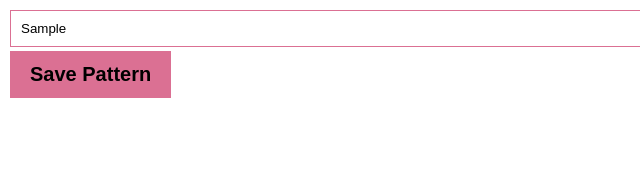
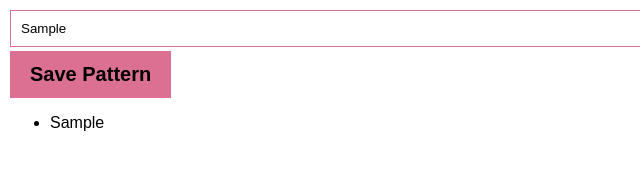
Before and after one commit to CodeLHC/needlework-chromeExtension, a plain HTML site: page index.html in a window 1280 px wide. Both pictures are taken after typing "Sample" into the empty fields and a click on the button "Save Pattern". Shown: the full height of the page, 0-640 px from the left. Drawn offline with Linux system fonts and the light colour scheme.

Commit message:
function to render text from input field

```diff
--- a/index.html
+++ b/index.html
@@ -4,8 +4,11 @@
     <link rel="stylesheet" href="index.css">
 </head>
 <body>
-    <input type="text" id="input=el">
+    <input type="text" id="input-el">
     <button id="input-btn">Save Pattern</button>
-    <script src="index.js"></script>
+    <ul id="ul-el">
+
+    </ul>
+    <script defer src="index.js"></script>
 </body>
 </html>
--- a/index.js
+++ b/index.js
@@ -1,12 +1,17 @@
 let myPatterns = []
 const inputEl = document.getElementById("input-el")
 const inputBtn = document.getElementById("input-btn")
+const ulEl = document.getElementById("ul-el")
 
 inputBtn.addEventListener("click", function() {
 myPatterns.push(inputEl.value)
+renderPatternLinks()
 })
 
-
-for (let i=0; i < myPatterns.length; i++) {
-
+function renderPatternLinks() {
+    let listPatterns = ""
+    for (let i=0; i < myPatterns.length; i++) {
+        listPatterns += "<li>" + myPatterns[i] + "</li>"
+    }
+    ulEl.innerHTML = listPatterns
 }
```
